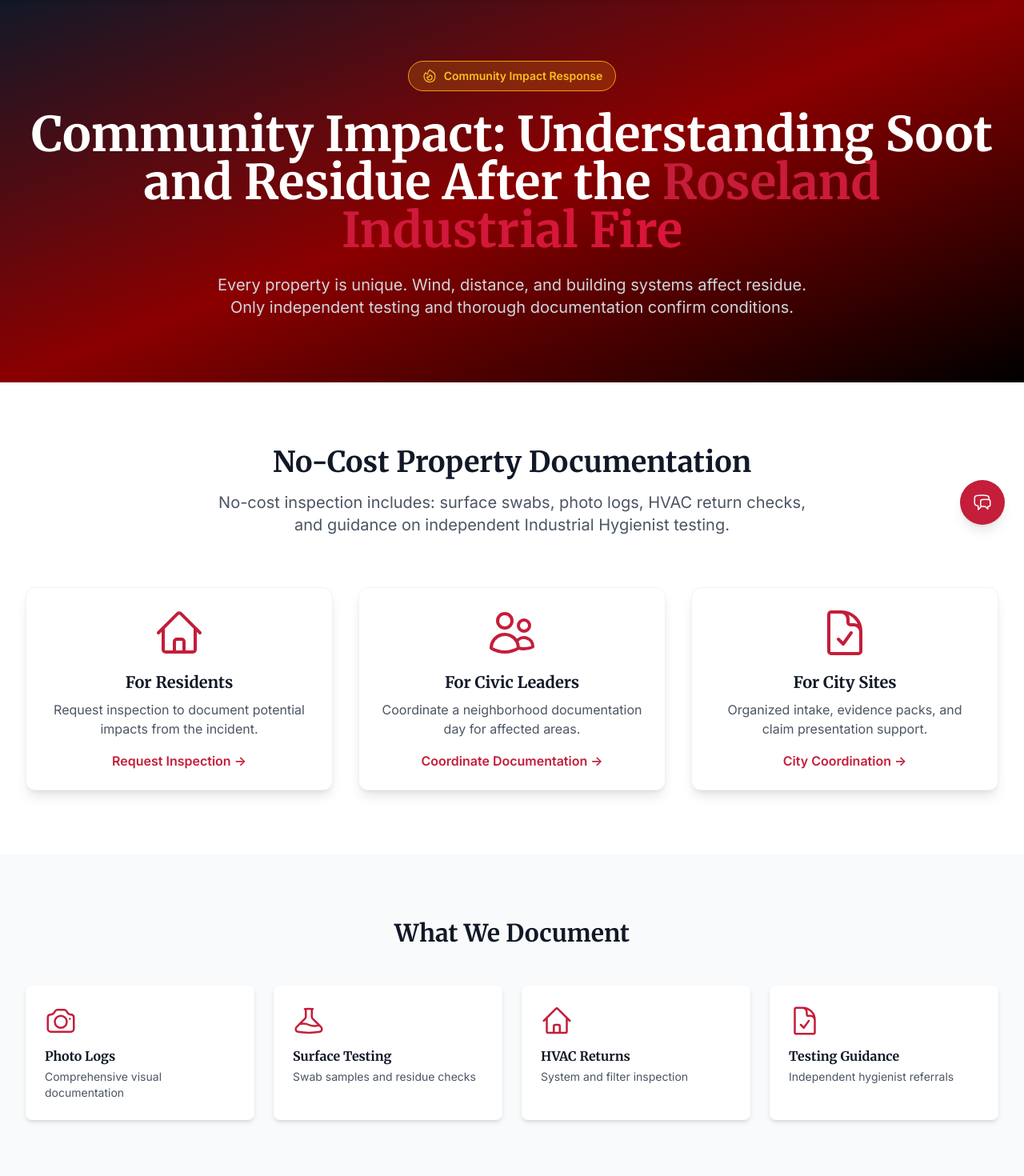
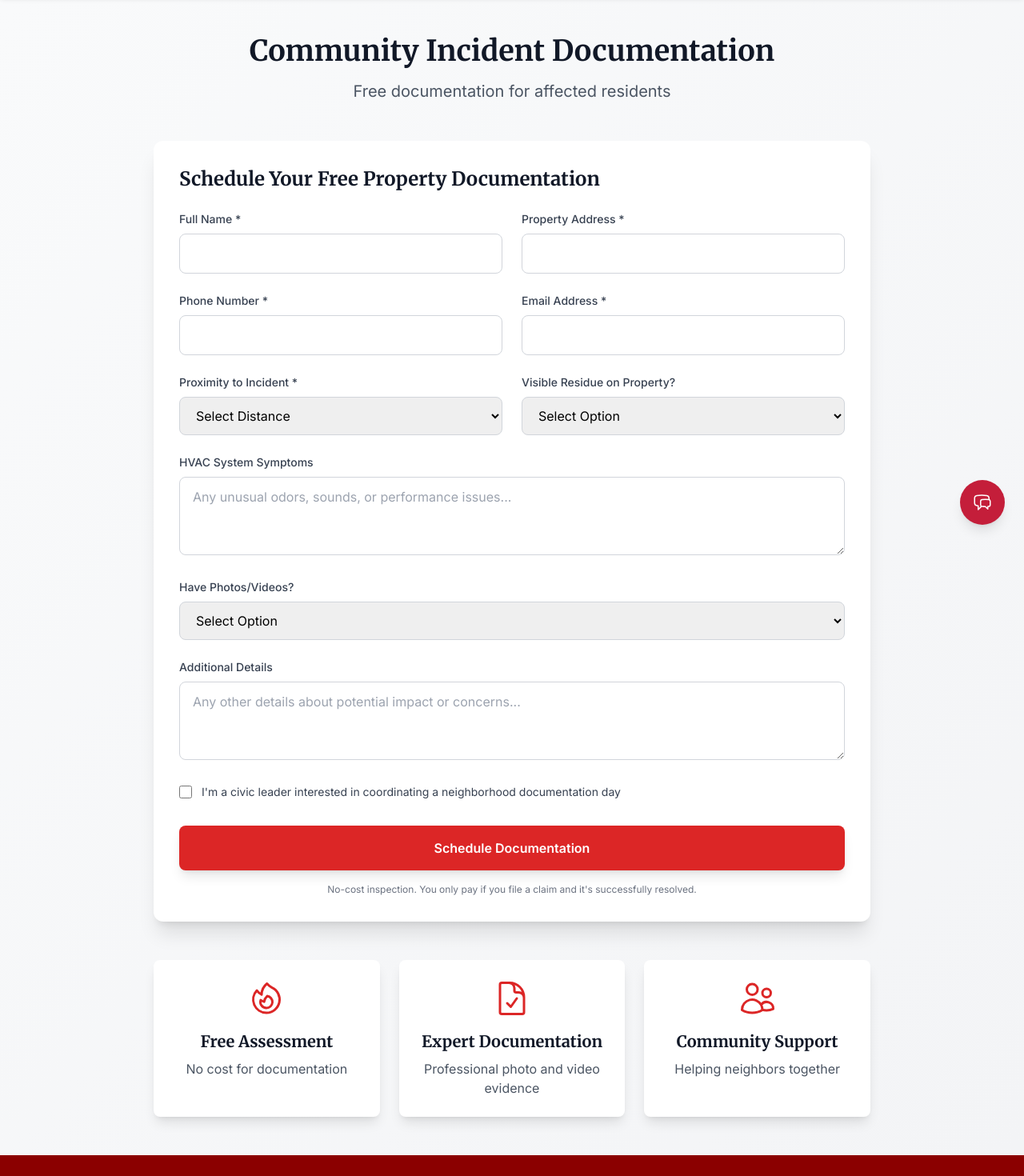
Before and after one commit to eatsalad239/cj-public-adjusteer, a React (Vite) app: page /community-incident in a window 1280 px wide. Shown: the part 120-1590 px from the top of the page at 80% size. Built offline with nearby package versions, Linux system fonts and the light colour scheme.

Commit message:
Convert CommunityIncidentPage to standard HTML form with POST method

```diff
--- a/src/pages/CommunityIncidentPage.jsx
+++ b/src/pages/CommunityIncidentPage.jsx
@@ -1,5 +1,4 @@
-import React, { useState } from 'react';
-import { motion } from 'framer-motion';
+import React from 'react';
 import {
   FireIcon,
   HomeIcon,
@@ -8,304 +7,151 @@ import {
   UsersIcon,
   CameraIcon
 } from '@heroicons/react/24/outline';
-import { toast } from 'react-hot-toast';
-import api from '../utils/api';
 
 const CommunityIncidentPage = () => {
-  const [formData, setFormData] = useState({
-    name: '',
-    address: '',
-    phone: '',
-    email: '',
-    proximity: '',
-    visibleResidue: '',
-    hvacSymptoms: '',
-    photos: '',
-    communityLeader: false,
-    notes: ''
-  });
-
-  const handleSubmit = async (e) => {
-    e.preventDefault();
-    try {
-      // You would implement the API call here
-      toast.success('Documentation request submitted. We\'ll contact you within 24 hours.');
-      setFormData({
-        name: '', address: '', phone: '', email: '',
-        proximity: '', visibleResidue: '', hvacSymptoms: '',
-        photos: '', communityLeader: false, notes: ''
-      });
-    } catch (error) {
-      toast.error('Failed to submit request. Please call us directly.');
-    }
-  };
-
   return (
-    <div className="min-h-screen bg-gray-50">
-      {/* Hero Section */}
-      <section className="bg-gradient-to-br from-gray-900 via-cj-dark to-black py-20">
-        <div className="max-w-7xl mx-auto px-4 sm:px-6 lg:px-8">
-          <motion.div
-            initial={{ opacity: 0, y: 20 }}
-            animate={{ opacity: 1, y: 0 }}
-            transition={{ duration: 0.8 }}
-            className="text-center"
-          >
-            <div className="inline-flex items-center bg-amber-500/20 border border-amber-500 text-amber-400 px-4 py-2 rounded-full mb-6">
-              <FireIcon className="h-5 w-5 mr-2" />
-              <span className="text-sm font-semibold">Community Impact Response</span>
-            </div>
-
-            <h1 className="text-4xl md:text-6xl font-serif font-bold text-white mb-6">
-              Community Impact: Understanding Soot and Residue After the <span className="gradient-text">Roseland Industrial Fire</span>
+    <div className="min-h-screen bg-gradient-to-br from-gray-50 to-gray-100 py-12 px-4 sm:px-6 lg:px-8">
+      <div className="max-w-4xl mx-auto">
+        <div className="text-center mb-12">
+          <h1 className="text-4xl font-bold text-gray-900 mb-4">
+            Community Incident Documentation
           </h1>
-
-            <p className="text-xl text-gray-300 max-w-3xl mx-auto">
-              Every property is unique. Wind, distance, and building systems affect residue.
-              Only independent testing and thorough documentation confirm conditions.
-            </p>
-          </motion.div>
-        </div>
-      </section>
-
-      {/* Information Section */}
-      <section className="py-20 bg-white">
-        <div className="max-w-7xl mx-auto px-4 sm:px-6 lg:px-8">
-          <motion.div
-            initial={{ opacity: 0, y: 20 }}
-            whileInView={{ opacity: 1, y: 0 }}
-            transition={{ duration: 0.6 }}
-            viewport={{ once: true }}
-            className="text-center mb-16"
-          >
-            <h2 className="text-4xl font-serif font-bold text-gray-900 mb-4">
-              No-Cost Property Documentation
-            </h2>
-            <p className="text-xl text-gray-600 max-w-3xl mx-auto">
-              No-cost inspection includes: surface swabs, photo logs, HVAC return checks,
-              and guidance on independent Industrial Hygienist testing.
-            </p>
-          </motion.div>
-
-          <div className="grid grid-cols-1 md:grid-cols-3 gap-8">
-            {[
-              {
-                icon: HomeIcon,
-                title: 'For Residents',
-                description: 'Request inspection to document potential impacts from the incident.',
-                cta: 'Request Inspection'
-              },
-              {
-                icon: UsersIcon,
-                title: 'For Civic Leaders',
-                description: 'Coordinate a neighborhood documentation day for affected areas.',
-                cta: 'Coordinate Documentation'
-              },
-              {
-                icon: DocumentCheckIcon,
-                title: 'For City Sites',
-                description: 'Organized intake, evidence packs, and claim presentation support.',
-                cta: 'City Coordination'
-              }
-            ].map((item, index) => (
-              <motion.div
-                key={item.title}
-                initial={{ opacity: 0, y: 20 }}
-                whileInView={{ opacity: 1, y: 0 }}
-                transition={{ duration: 0.6, delay: index * 0.1 }}
-                viewport={{ once: true }}
-                className="card text-center"
-              >
-                <item.icon className="h-16 w-16 text-cj-red mx-auto mb-4" />
-                <h3 className="text-xl font-semibold text-gray-900 mb-2">{item.title}</h3>
-                <p className="text-gray-600 mb-4">{item.description}</p>
-                <button
-                  onClick={() => document.getElementById('incident-form').scrollIntoView({ behavior: 'smooth' })}
-                  className="text-cj-red font-semibold hover:text-cj-dark"
-                >
-                  {item.cta} →
-                </button>
-              </motion.div>
-            ))}
-          </div>
-        </div>
-      </section>
-
-      {/* Documentation Process */}
-      <section className="py-20 bg-gray-50">
-        <div className="max-w-7xl mx-auto px-4 sm:px-6 lg:px-8">
-          <h2 className="text-3xl font-serif font-bold text-gray-900 mb-12 text-center">
-            What We Document
-          </h2>
-
-          <div className="grid grid-cols-1 md:grid-cols-2 lg:grid-cols-4 gap-6">
-            {[
-              { icon: CameraIcon, title: 'Photo Logs', desc: 'Comprehensive visual documentation' },
-              { icon: BeakerIcon, title: 'Surface Testing', desc: 'Swab samples and residue checks' },
-              { icon: HomeIcon, title: 'HVAC Returns', desc: 'System and filter inspection' },
-              { icon: DocumentCheckIcon, title: 'Testing Guidance', desc: 'Independent hygienist referrals' }
-            ].map((item, index) => (
-              <motion.div
-                key={item.title}
-                initial={{ opacity: 0, scale: 0.95 }}
-                whileInView={{ opacity: 1, scale: 1 }}
-                transition={{ duration: 0.6, delay: index * 0.1 }}
-                viewport={{ once: true }}
-                className="bg-white rounded-lg p-6 shadow-md"
-              >
-                <item.icon className="h-10 w-10 text-cj-red mb-3" />
-                <h3 className="font-semibold text-gray-900 mb-1">{item.title}</h3>
-                <p className="text-sm text-gray-600">{item.desc}</p>
-              </motion.div>
-            ))}
-          </div>
-        </div>
-      </section>
-
-      {/* Intake Form */}
-      <section id="incident-form" className="py-20 bg-white">
-        <div className="max-w-4xl mx-auto px-4 sm:px-6 lg:px-8">
-          <motion.div
-            initial={{ opacity: 0, y: 20 }}
-            whileInView={{ opacity: 1, y: 0 }}
-            transition={{ duration: 0.6 }}
-            viewport={{ once: true }}
-          >
-            <div className="text-center mb-12">
-              <h2 className="text-4xl font-serif font-bold text-gray-900 mb-4">
-                Schedule Documentation
-              </h2>
           <p className="text-xl text-gray-600">
-                Impact varies by location and conditions. We can document your property
-                and, if appropriate, guide independent testing.
+            Free documentation for affected residents
           </p>
         </div>
 
-            <form onSubmit={handleSubmit} className="card">
-              <div className="grid grid-cols-1 md:grid-cols-2 gap-6">
-                <div className="md:col-span-2">
-                  <label className="block text-sm font-medium text-gray-700 mb-2">
+        <div className="bg-white rounded-xl shadow-xl p-8">
+          <h2 className="text-2xl font-bold text-gray-900 mb-6">
+            Schedule Your Free Property Documentation
+          </h2>
+          <form method="post" action="">
+            <div className="grid md:grid-cols-2 gap-6">
+              <div>
+                <label htmlFor="name" className="block text-sm font-medium text-gray-700 mb-2">
+                  Full Name *
+                </label>
+                <input
+                  type="text"
+                  id="name"
+                  name="name"
+                  required
+                  className="w-full px-4 py-3 border border-gray-300 rounded-lg focus:ring-2 focus:ring-red-500 focus:border-transparent transition-all"
+                />
+              </div>
+              <div>
+                <label htmlFor="address" className="block text-sm font-medium text-gray-700 mb-2">
                   Property Address *
                 </label>
                 <input
                   type="text"
+                  id="address"
+                  name="address"
                   required
-                    value={formData.address}
-                    onChange={(e) => setFormData({...formData, address: e.target.value})}
-                    className="input-field"
-                    placeholder="Full address of affected property"
+                  className="w-full px-4 py-3 border border-gray-300 rounded-lg focus:ring-2 focus:ring-red-500 focus:border-transparent transition-all"
                 />
               </div>
-
               <div>
-                  <label className="block text-sm font-medium text-gray-700 mb-2">
-                    Name *
-                  </label>
-                  <input
-                    type="text"
-                    required
-                    value={formData.name}
-                    onChange={(e) => setFormData({...formData, name: e.target.value})}
-                    className="input-field"
-                  />
-                </div>
-
-                <div>
-                  <label className="block text-sm font-medium text-gray-700 mb-2">
-                    Phone *
+                <label htmlFor="phone" className="block text-sm font-medium text-gray-700 mb-2">
+                  Phone Number *
                 </label>
                 <input
                   type="tel"
+                  id="phone"
+                  name="phone"
                   required
-                    value={formData.phone}
-                    onChange={(e) => setFormData({...formData, phone: e.target.value})}
-                    className="input-field"
+                  className="w-full px-4 py-3 border border-gray-300 rounded-lg focus:ring-2 focus:ring-red-500 focus:border-transparent transition-all"
                 />
               </div>
-
               <div>
-                  <label className="block text-sm font-medium text-gray-700 mb-2">
-                    Email *
+                <label htmlFor="email" className="block text-sm font-medium text-gray-700 mb-2">
+                  Email Address *
                 </label>
                 <input
                   type="email"
+                  id="email"
+                  name="email"
                   required
-                    value={formData.email}
-                    onChange={(e) => setFormData({...formData, email: e.target.value})}
-                    className="input-field"
+                  className="w-full px-4 py-3 border border-gray-300 rounded-lg focus:ring-2 focus:ring-red-500 focus:border-transparent transition-all"
                 />
               </div>
-
               <div>
-                  <label className="block text-sm font-medium text-gray-700 mb-2">
-                    Proximity to Incident
+                <label htmlFor="proximity" className="block text-sm font-medium text-gray-700 mb-2">
+                  Proximity to Incident *
                 </label>
                 <select
-                    value={formData.proximity}
-                    onChange={(e) => setFormData({...formData, proximity: e.target.value})}
-                    className="input-field"
+                  id="proximity"
+                  name="proximity"
+                  required
+                  className="w-full px-4 py-3 border border-gray-300 rounded-lg focus:ring-2 focus:ring-red-500 focus:border-transparent transition-all"
                 >
                   <option value="">Select Distance</option>
-                    <option value="less-1-mile">Less than 1 mile</option>
-                    <option value="1-3-miles">1-3 miles</option>
-                    <option value="3-5-miles">3-5 miles</option>
-                    <option value="over-5-miles">Over 5 miles</option>
+                  <option value="within_block">Within my block</option>
+                  <option value="within_half_mile">Within 1/2 mile</option>
+                  <option value="within_mile">Within 1 mile</option>
+                  <option value="within_2_miles">Within 2 miles</option>
                 </select>
               </div>
-
               <div>
-                  <label className="block text-sm font-medium text-gray-700 mb-2">
-                    Visible Residue?
+                <label htmlFor="visibleResidue" className="block text-sm font-medium text-gray-700 mb-2">
+                  Visible Residue on Property?
                 </label>
                 <select
-                    value={formData.visibleResidue}
-                    onChange={(e) => setFormData({...formData, visibleResidue: e.target.value})}
-                    className="input-field"
+                  id="visibleResidue"
+                  name="visibleResidue"
+                  className="w-full px-4 py-3 border border-gray-300 rounded-lg focus:ring-2 focus:ring-red-500 focus:border-transparent transition-all"
                 >
-                    <option value="">Select</option>
-                    <option value="yes">Yes - Visible residue present</option>
-                    <option value="no">No - No visible residue</option>
-                    <option value="unsure">Unsure - Need inspection</option>
+                  <option value="">Select Option</option>
+                  <option value="yes">Yes</option>
+                  <option value="no">No</option>
+                  <option value="unsure">Not Sure</option>
                 </select>
               </div>
-
-                <div>
-                  <label className="block text-sm font-medium text-gray-700 mb-2">
-                    HVAC Symptoms?
+              <div className="md:col-span-2">
+                <label htmlFor="hvacSymptoms" className="block text-sm font-medium text-gray-700 mb-2">
+                  HVAC System Symptoms
+                </label>
+                <textarea
+                  id="hvacSymptoms"
+                  name="hvacSymptoms"
+                  rows={3}
+                  className="w-full px-4 py-3 border border-gray-300 rounded-lg focus:ring-2 focus:ring-red-500 focus:border-transparent transition-all"
+                  placeholder="Any unusual odors, sounds, or performance issues..."
+                />
+              </div>
+              <div className="md:col-span-2">
+                <label htmlFor="photos" className="block text-sm font-medium text-gray-700 mb-2">
+                  Have Photos/Videos?
                 </label>
                 <select
-                    value={formData.hvacSymptoms}
-                    onChange={(e) => setFormData({...formData, hvacSymptoms: e.target.value})}
-                    className="input-field"
+                  id="photos"
+                  name="photos"
+                  className="w-full px-4 py-3 border border-gray-300 rounded-lg focus:ring-2 focus:ring-red-500 focus:border-transparent transition-all"
                 >
-                    <option value="">Select</option>
-                    <option value="odor">Unusual odor from vents</option>
-                    <option value="residue">Residue on filters/vents</option>
-                    <option value="both">Both odor and residue</option>
-                    <option value="none">No symptoms</option>
+                  <option value="">Select Option</option>
+                  <option value="yes">Yes, I have documentation</option>
+                  <option value="no">No, I need help documenting</option>
                 </select>
               </div>
-
               <div className="md:col-span-2">
-                  <label className="block text-sm font-medium text-gray-700 mb-2">
-                    Additional Information
+                <label htmlFor="notes" className="block text-sm font-medium text-gray-700 mb-2">
+                  Additional Details
                 </label>
                 <textarea
-                    rows="4"
-                    value={formData.notes}
-                    onChange={(e) => setFormData({...formData, notes: e.target.value})}
-                    className="input-field"
+                  id="notes"
+                  name="notes"
+                  rows={3}
+                  className="w-full px-4 py-3 border border-gray-300 rounded-lg focus:ring-2 focus:ring-red-500 focus:border-transparent transition-all"
                   placeholder="Any other details about potential impact or concerns..."
                 />
               </div>
-
               <div className="md:col-span-2">
                 <label className="flex items-center">
                   <input
                     type="checkbox"
-                      checked={formData.communityLeader}
-                      onChange={(e) => setFormData({...formData, communityLeader: e.target.checked})}
-                      className="mr-3"
+                    name="communityLeader"
+                    value="yes"
+                    className="mr-3 h-4 w-4 text-red-600 focus:ring-red-500 border-gray-300 rounded"
                   />
                   <span className="text-sm text-gray-700">
                     I'm a civic leader interested in coordinating a neighborhood documentation day
@@ -313,30 +159,38 @@ const CommunityIncidentPage = () => {
                 </label>
               </div>
             </div>
-
             <div className="mt-8">
-                <button type="submit" className="w-full btn-primary">
+              <button
+                type="submit"
+                className="w-full bg-red-600 text-white py-4 px-6 rounded-lg font-semibold hover:bg-red-700 transition-colors duration-200 shadow-lg hover:shadow-xl"
+              >
                 Schedule Documentation
               </button>
             </div>
-
             <p className="text-xs text-gray-500 mt-4 text-center">
               No-cost inspection. You only pay if you file a claim and it's successfully resolved.
             </p>
           </form>
-          </motion.div>
         </div>
-      </section>
 
-      {/* Important Notice */}
-      <section className="py-12 bg-amber-50 border-t border-amber-200">
-        <div className="max-w-4xl mx-auto px-4 sm:px-6 lg:px-8 text-center">
-          <p className="text-gray-700">
-            <strong>Important:</strong> If it isn't documented, it didn't happen.
-            Evidence first. Then repairs. Independent testing answers the 'am I safe?' question.
-          </p>
+        <div className="mt-12 grid md:grid-cols-3 gap-6">
+          <div className="bg-white rounded-lg shadow-lg p-6 text-center">
+            <FireIcon className="h-12 w-12 text-red-600 mx-auto mb-4" />
+            <h3 className="text-xl font-bold text-gray-900 mb-2">Free Assessment</h3>
+            <p className="text-gray-600">No cost for documentation</p>
           </div>
-      </section>
+          <div className="bg-white rounded-lg shadow-lg p-6 text-center">
+            <DocumentCheckIcon className="h-12 w-12 text-red-600 mx-auto mb-4" />
+            <h3 className="text-xl font-bold text-gray-900 mb-2">Expert Documentation</h3>
+            <p className="text-gray-600">Professional photo and video evidence</p>
+          </div>
+          <div className="bg-white rounded-lg shadow-lg p-6 text-center">
+            <UsersIcon className="h-12 w-12 text-red-600 mx-auto mb-4" />
+            <h3 className="text-xl font-bold text-gray-900 mb-2">Community Support</h3>
+            <p className="text-gray-600">Helping neighbors together</p>
+          </div>
+        </div>
+      </div>
     </div>
   );
 };
```
Lines whose indentation alone changed are shown as unchanged.
